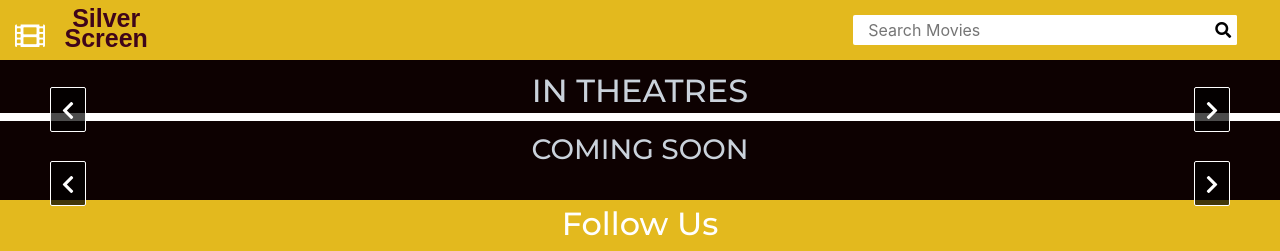
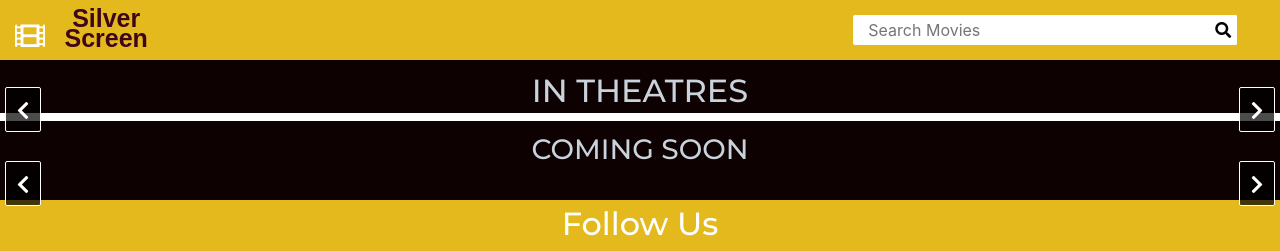
Before and after one commit to philip-hughes/second-milestone-project, a plain HTML site: page index.html in a window 1280 px wide. Shown: the top 251 px of the page. Drawn offline with nearby package versions, Linux system fonts and the light colour scheme; files that its build step writes are made by us from their sources; no server answers; a web font is replaced by a local one.

Commit message:
Moving carousel arrows closer to the edge of the window

```diff
--- a/assets/css/style.css
+++ b/assets/css/style.css
@@ -7,7 +7,6 @@ header {
     color: #fff;
     background-color: #e3b91e;
     /*70232a or efef0e or 233870 or #131307*/
-
 }
 
 #home-link {
@@ -121,10 +120,10 @@ header {
 }
 
 .arrow-box-left {
-    left: 50px;
+    left: 5px;
 }
 .arrow-box-right{
-    right: 50px;
+    right: 5px;
 }
 
 .np-next, .np-prev, .cs-next, .cs-prev  {
```
